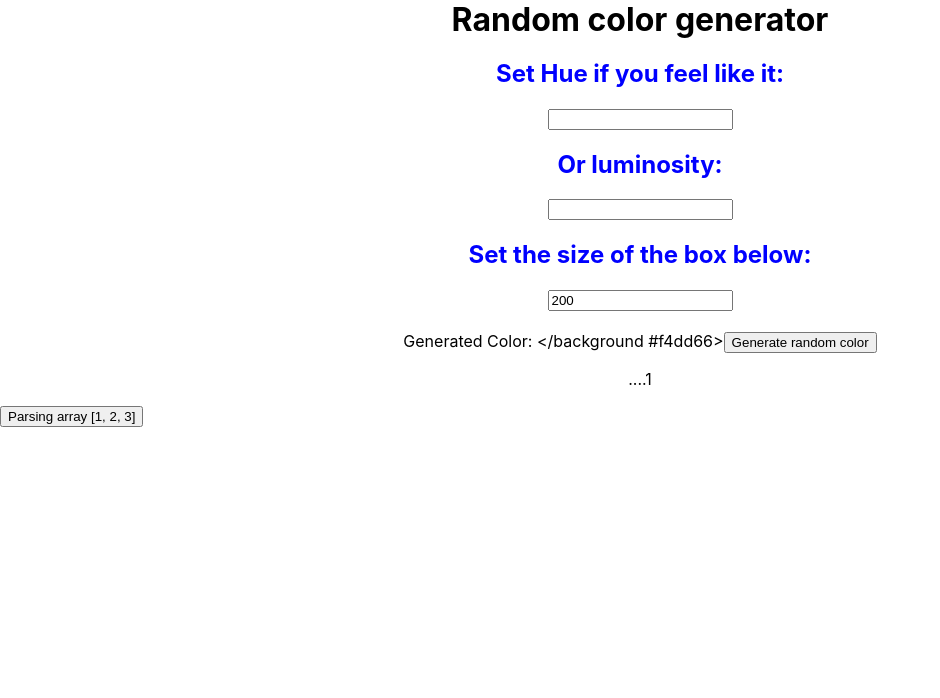
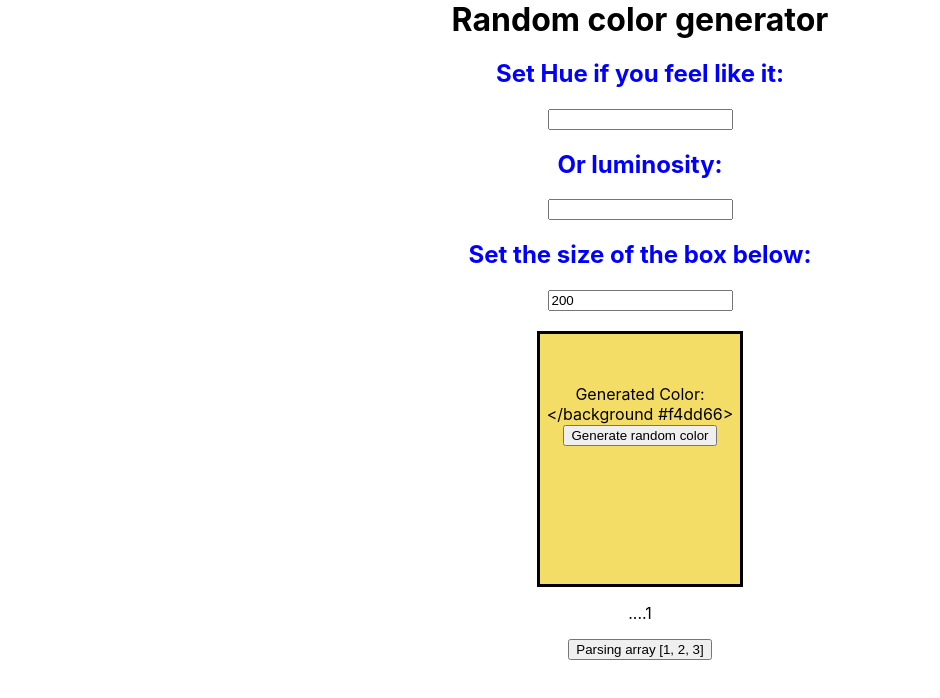
Before and after one commit to Drako222/react-components, a React (Create React App) app: page / in a window 1280 px wide. Shown: the top 698 px of the page, without its empty margins (0-940 px from the left). Built offline with nearby package versions, Linux system fonts and the light colour scheme.

Commit message:
Fixed bug wit emotions - css

```diff
--- a/src/App.js
+++ b/src/App.js
@@ -110,7 +110,7 @@ export default function App() {
         <br />
         <br />
         {console.log(boxStyle)}
-        <div className={boxStyle(color, height)}>
+        <div css={boxStyle(color, height)}>
           {answer}
           <Button
             onClick={() =>
@@ -128,7 +128,7 @@ export default function App() {
         <p>....{array[index]}</p>
       </Centered>
       <button
-        className={arraybutton}
+        css={arraybutton}
         onClick={() => setIndex(index < 2 ? index + 1 : 0)}
       >
         Parsing array [1, 2, 3]
```
